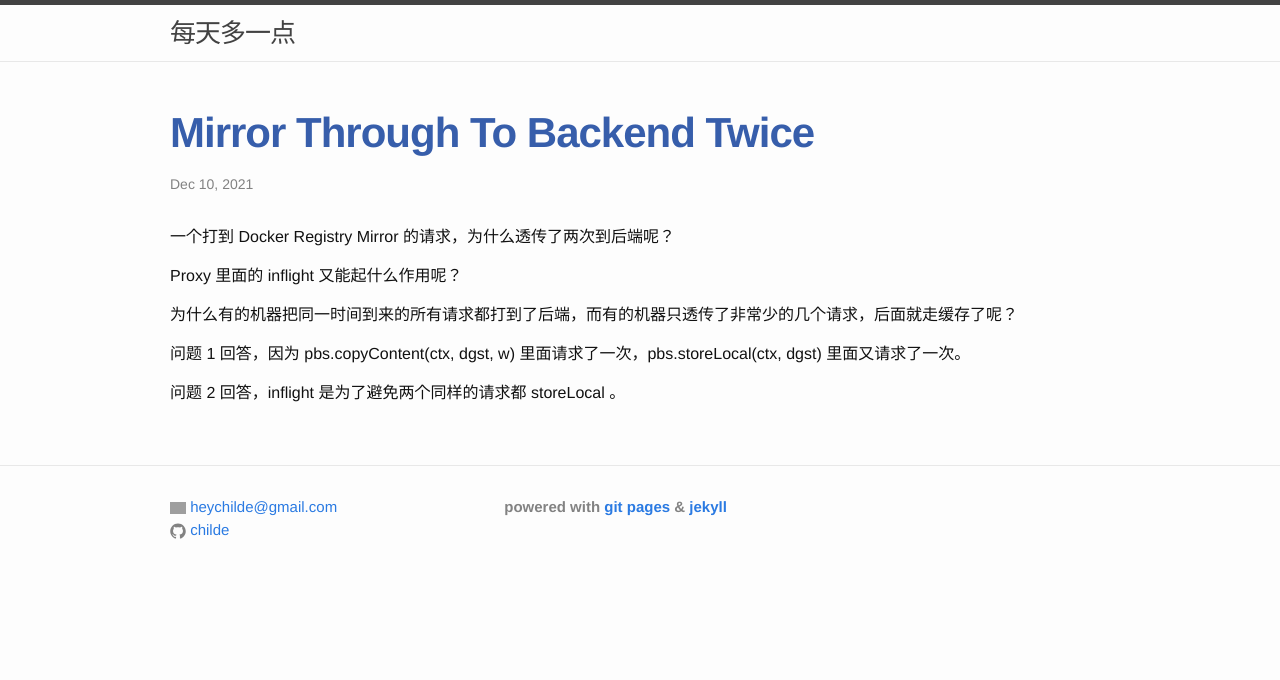
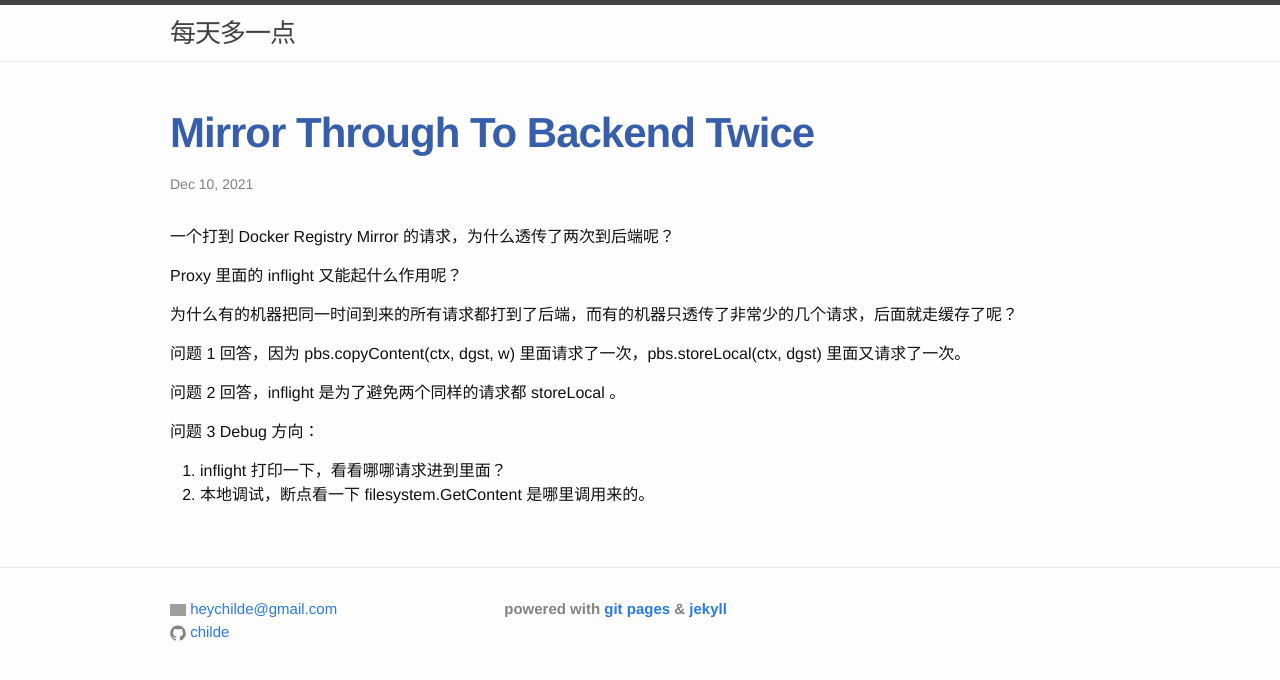
Before and after one commit to childe/gitcommit.today, a Jekyll site: the page built from _posts/2021-12-11-mirror-through-to-backend-twice.md, in a window 1280 px wide. Shown: the top 680 px of the page. Built offline with Jekyll 4.4.1, drawn with Linux system fonts in a browser that asks for light colours; our own code applies the rules of GitHub Pages for plain Markdown files; grey boxes are pictures that could not be loaded.

Commit message:
modified:   _posts/2021-12-11-mirror-through-to-backend-twice.md

```diff
--- a/_posts/2021-12-11-mirror-through-to-backend-twice.md
+++ b/_posts/2021-12-11-mirror-through-to-backend-twice.md
@@ -14,3 +14,8 @@
 问题 1 回答，因为 pbs.copyContent(ctx, dgst, w) 里面请求了一次，pbs.storeLocal(ctx, dgst) 里面又请求了一次。
 
 问题 2 回答，inflight 是为了避免两个同样的请求都 storeLocal 。
+
+问题 3 Debug 方向：
+
+1. inflight 打印一下，看看哪哪请求进到里面？
+2. 本地调试，断点看一下 filesystem.GetContent 是哪里调用来的。
```
